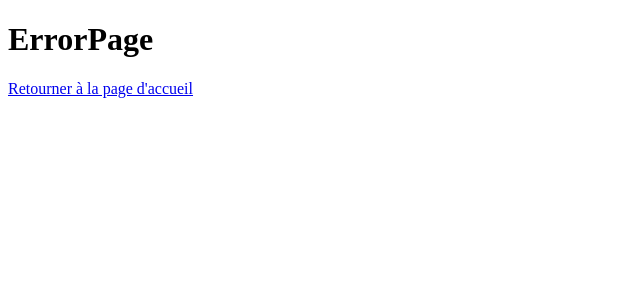
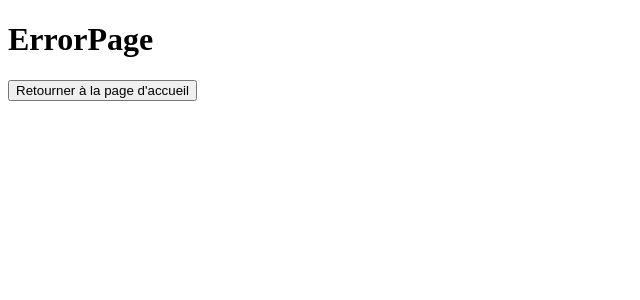
Before and after one commit to rum7/crazee-b, a React (Vite) app: page /order in a window 1280 px wide. Shown: the top 300 px of the page, without its empty margins (0-640 px from the left). Built offline with nearby package versions, Linux system fonts and the light colour scheme.

Commit message:
⚡️ F02: LINK > Replace anchor element with Link

```diff
--- a/src/components/pages/error/ErrorPage.tsx
+++ b/src/components/pages/error/ErrorPage.tsx
@@ -1,8 +1,12 @@
+import { Link } from "react-router";
+
 export function ErrorPage() {
     return (
         <div>
             <h1>ErrorPage</h1>
-            <a href="/">Retourner à la page d'accueil</a>
+            <Link to="/">
+                <button>Retourner à la page d'accueil</button>
+            </Link>
         </div>
     )
 }
--- a/src/components/pages/order/OrderPage.tsx
+++ b/src/components/pages/order/OrderPage.tsx
@@ -1,11 +1,13 @@
-import { useParams } from "react-router"
+import { Link, useParams } from "react-router"
 
 export function OrderPage() {
     const { prenom } = useParams()
     return (
         <div>
             <h1>Bonjour {prenom}</h1>
-            <a href="/">Déconnexion</a>
+            <Link to="/">
+                <button>Déconnexion</button>
+            </Link>
         </div>
     )
 }
```
